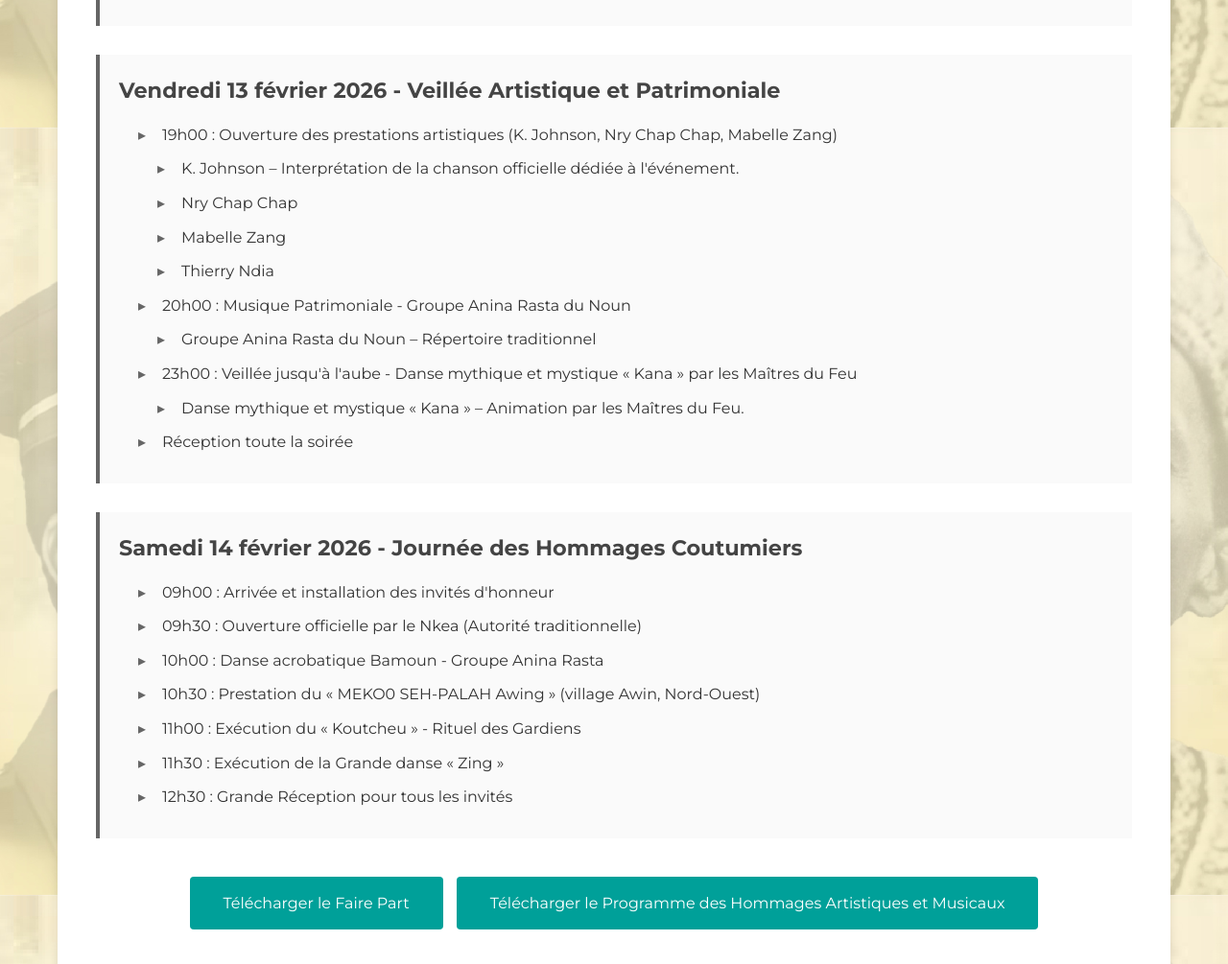
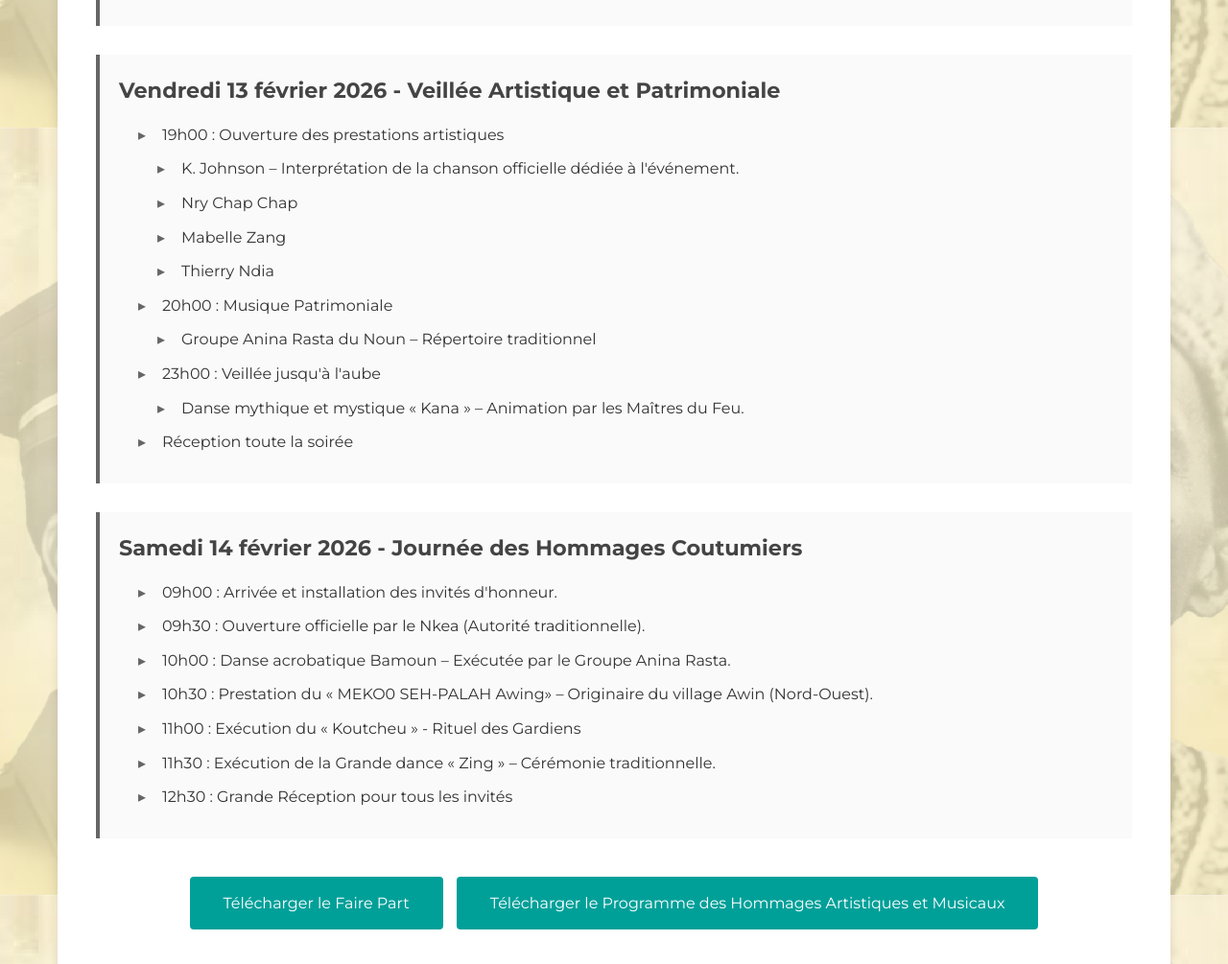
Before and after one commit to arthurtagne-afk/hommage, a plain HTML site: page index.html in a window 1280 px wide. Shown: the part 1467-2472 px from the top of the page at 96% size. Drawn offline with Linux system fonts and the light colour scheme; no server answers; a web font is replaced by a local one.

Commit message:
Update index.html

```diff
--- a/index.html
+++ b/index.html
@@ -101,18 +101,18 @@
             <div class="program-day">
                 <h3>Vendredi 13 février 2026 - Veillée Artistique et Patrimoniale</h3>
                 <ul>
-                    <li>19h00 : Ouverture des prestations artistiques (K. Johnson, Nry Chap Chap, Mabelle Zang)</li>
+                    <li>19h00 : Ouverture des prestations artistiques</li>
                         <ul>
                             <li> K. Johnson – Interprétation de la chanson officielle dédiée à l'événement.</li>
                             <li> Nry Chap Chap</li>
                             <li> Mabelle Zang</li>
                             <li> Thierry Ndia</li>
                         </ul>
-                    <li>20h00 : Musique Patrimoniale - Groupe Anina Rasta du Noun</li>
+                    <li>20h00 : Musique Patrimoniale</li>
                         <ul>
                             <li> Groupe Anina Rasta du Noun – Répertoire traditionnel</li>
                         </ul>
-                    <li>23h00 : Veillée jusqu'à l'aube - Danse mythique et mystique « Kana » par les Maîtres du Feu</li>
+                    <li>23h00 : Veillée jusqu'à l'aube</li>
                         <ul>
                             <li> Danse mythique et mystique « Kana » – Animation par les Maîtres du Feu.</li>
                         </ul>
@@ -123,12 +123,12 @@
             <div class="program-day">
                 <h3>Samedi 14 février 2026 - Journée des Hommages Coutumiers</h3>
                 <ul>
-                    <li>09h00 : Arrivée et installation des invités d'honneur</li>
-                    <li>09h30 : Ouverture officielle par le Nkea (Autorité traditionnelle)</li>
-                    <li>10h00 : Danse acrobatique Bamoun - Groupe Anina Rasta</li>
-                    <li>10h30 : Prestation du « MEKO0 SEH-PALAH Awing » (village Awin, Nord-Ouest)</li>
+                    <li>09h00 : Arrivée et installation des invités d'honneur.</li>
+                    <li>09h30 : Ouverture officielle par le Nkea (Autorité traditionnelle).</li>
+                    <li>10h00 : Danse acrobatique Bamoun – Exécutée par le Groupe Anina Rasta.</li>
+                    <li>10h30 : Prestation du « MEKO0  SEH-PALAH   Awing» – Originaire du village Awin (Nord-Ouest).</li>
                     <li>11h00 : Exécution du « Koutcheu » - Rituel des Gardiens</li>
-                    <li>11h30 : Exécution de la Grande danse « Zing »</li>
+                    <li>11h30 : Exécution de la Grande dance « Zing » – Cérémonie traditionnelle.</li>
                     <li>12h30 : Grande Réception pour tous les invités</li>
                 </ul>
             </div>
```
